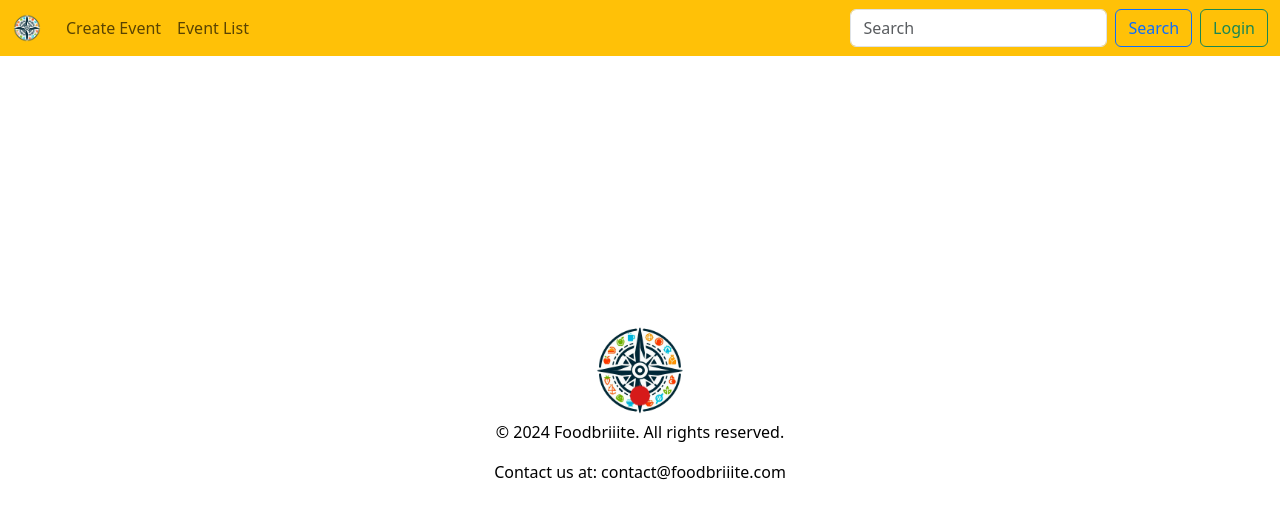
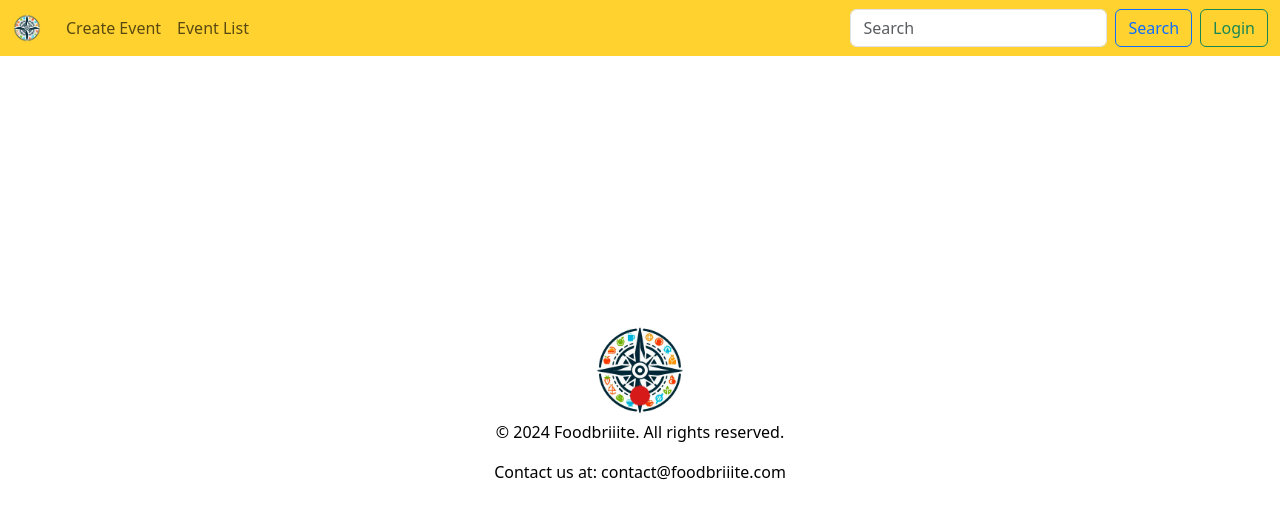
Before and after one commit to SaraM09/hackathon-1-front-end, a React (Vite) app: page / in a window 1280 px wide. Shown: the top 518 px of the page. Built offline with nearby package versions, Linux system fonts and the light colour scheme; no server answers.

Commit message:
added specific yellow, matching design specifications

```diff
--- a/src/components/header.jsx
+++ b/src/components/header.jsx
@@ -20,7 +20,7 @@ const Header = () => {
 
   return (
     <div className="sticky-top">
-      <Navbar expand="lg" className="bg-warning">
+      <Navbar expand="lg" style={{ backgroundColor: "#FFD230" }}>
         <Container fluid>
           <Navbar.Brand as="a" href="/">
             <img
```
